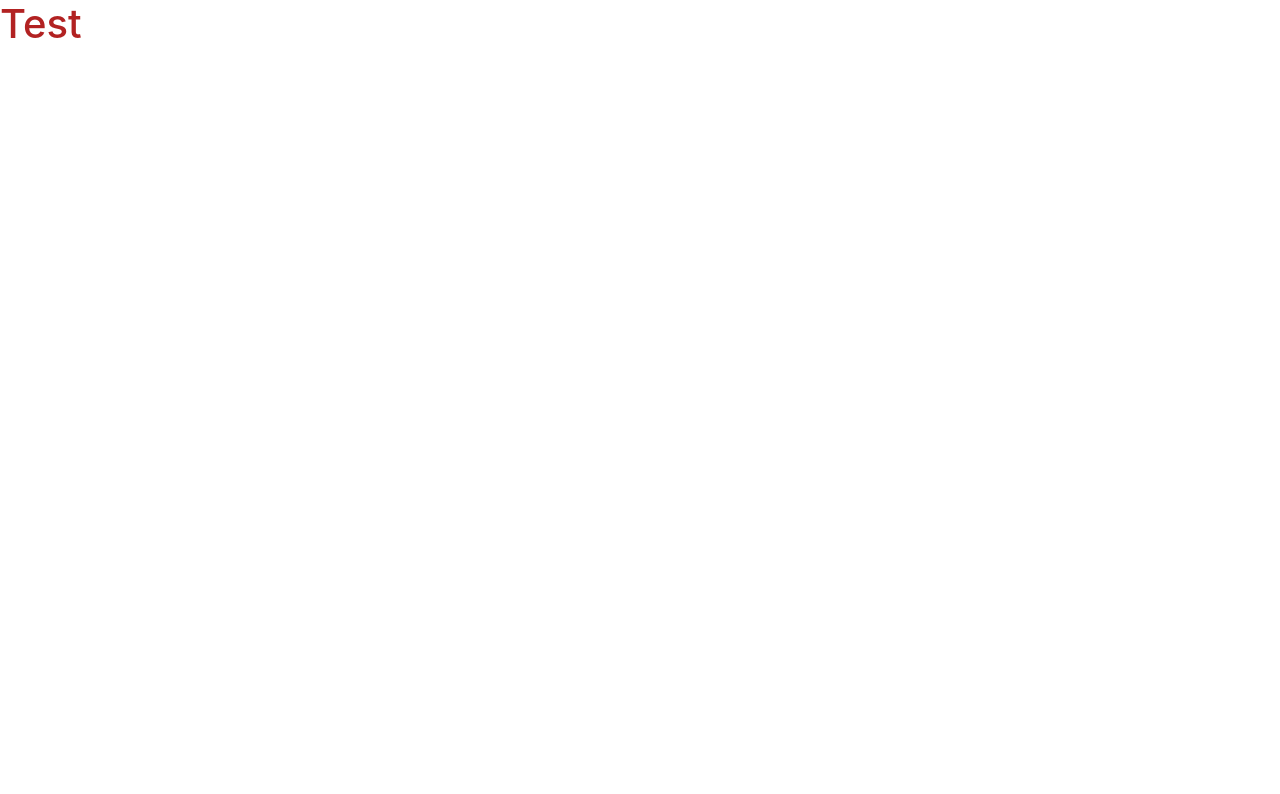
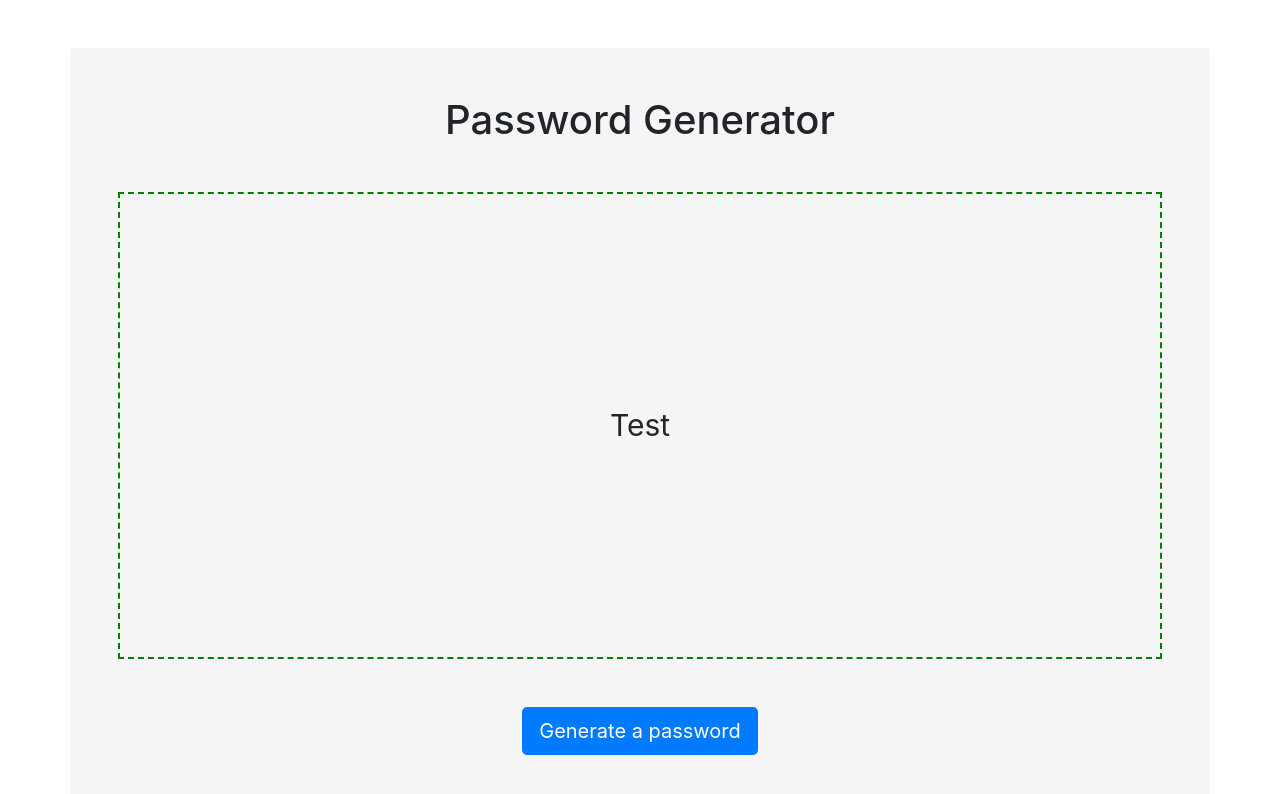
Before and after one commit to jjbidwell/password-generator, a plain HTML site: page index.html in a window 1280 px wide. Drawn offline with nearby package versions, Linux system fonts and the light colour scheme.

Commit message:
added html elements with some styling to serve as a skeleton for the generator

```diff
--- a/assets/css/style.css
+++ b/assets/css/style.css
@@ -1,3 +1,9 @@
-h1 {
-    color: firebrick;
+#generator-body {
+    background-color: whitesmoke;
 }
+
+#password-area {
+    border: dashed green 2px;
+    font-size: 30px;
+    padding: 20% 0;
+}
--- a/index.html
+++ b/index.html
@@ -8,8 +8,14 @@
     <link rel="stylesheet" href="./assets/css/style.css">
 </head>
 <body>
-    <h1>Test</h1>
 
+    <main>
+        <section id="generator-body" class="text-center container p-5 mt-5 rounded">
+            <h1 class="mb-5">Password Generator</h1>
+            <p id="password-area" class="mb-5">Test</p>
+            <button class="btn btn-lg btn-primary">Generate a password</button>
+        </section>
+    </main>
 
 
 
```
